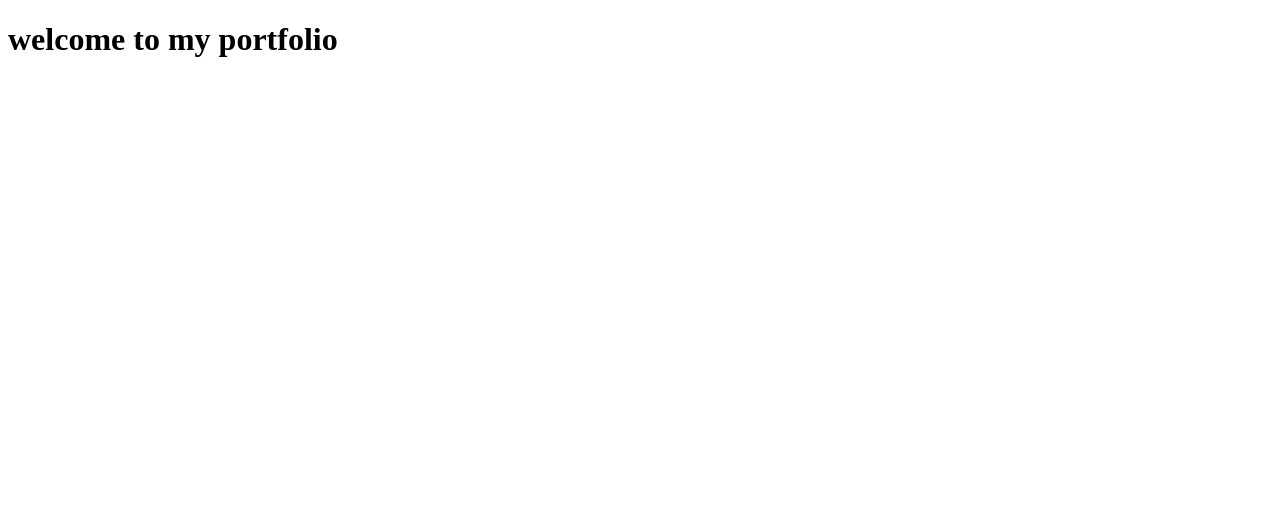
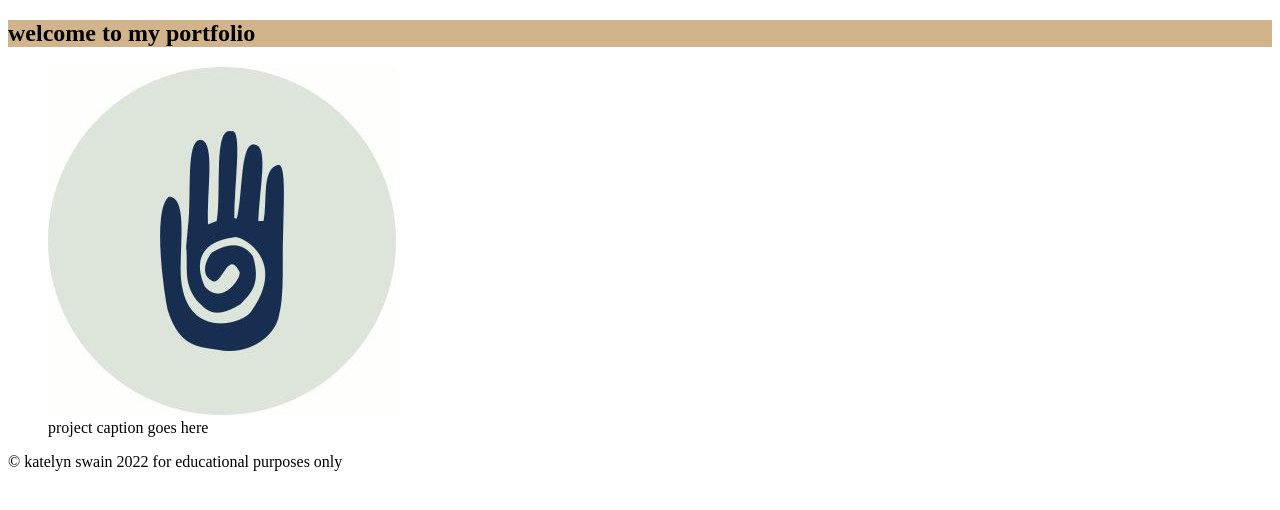
Before and after one commit to kswain20/dgm1600, a plain HTML site: page personalPortfolio/index.html in a window 1280 px wide. Drawn offline with Linux system fonts and the light colour scheme.

Commit message:
started personal portfolio page

```diff
--- a/personalPortfolio/index.html
+++ b/personalPortfolio/index.html
@@ -4,9 +4,26 @@
     <meta charset="UTF-8">
     <meta http-equiv="X-UA-Compatible" content="IE=edge">
     <meta name="viewport" content="width=device-width, initial-scale=1.0">
+    <link href="style.css" rel="stylesheet"/>
     <title>Katelyn Swain's Personal Portfolio</title>
 </head>
 <body>
+    <nav id="navbar"></nav>
+    <section id="welcome-section">
     <h1> welcome to my portfolio</h1>
+    </section>
+    <section id="projects">
+        <figure class="project-tile">
+            <img src="/images/handlogo.jpeg">
+            <figcaption>project caption goes here</figcaption>
+        </figure>
+    </section>
+    <section id="contact">
+
+    </section>
+    <footer>
+        &copy; katelyn swain 2022 for educational purposes only
+    </footer>
+    <script src="https://cdn.freecodecamp.org/testable-projects-fcc/v1/bundle.js"></script>
 </body>
 </html>
--- /dev/null
+++ b/personalPortfolio/style.css
@@ -0,0 +1,3 @@
+h1 {
+    background-color: tan;
+}
```
Also changed, not shown: personalPortfolio/images/handlogo.jpeg (added).
